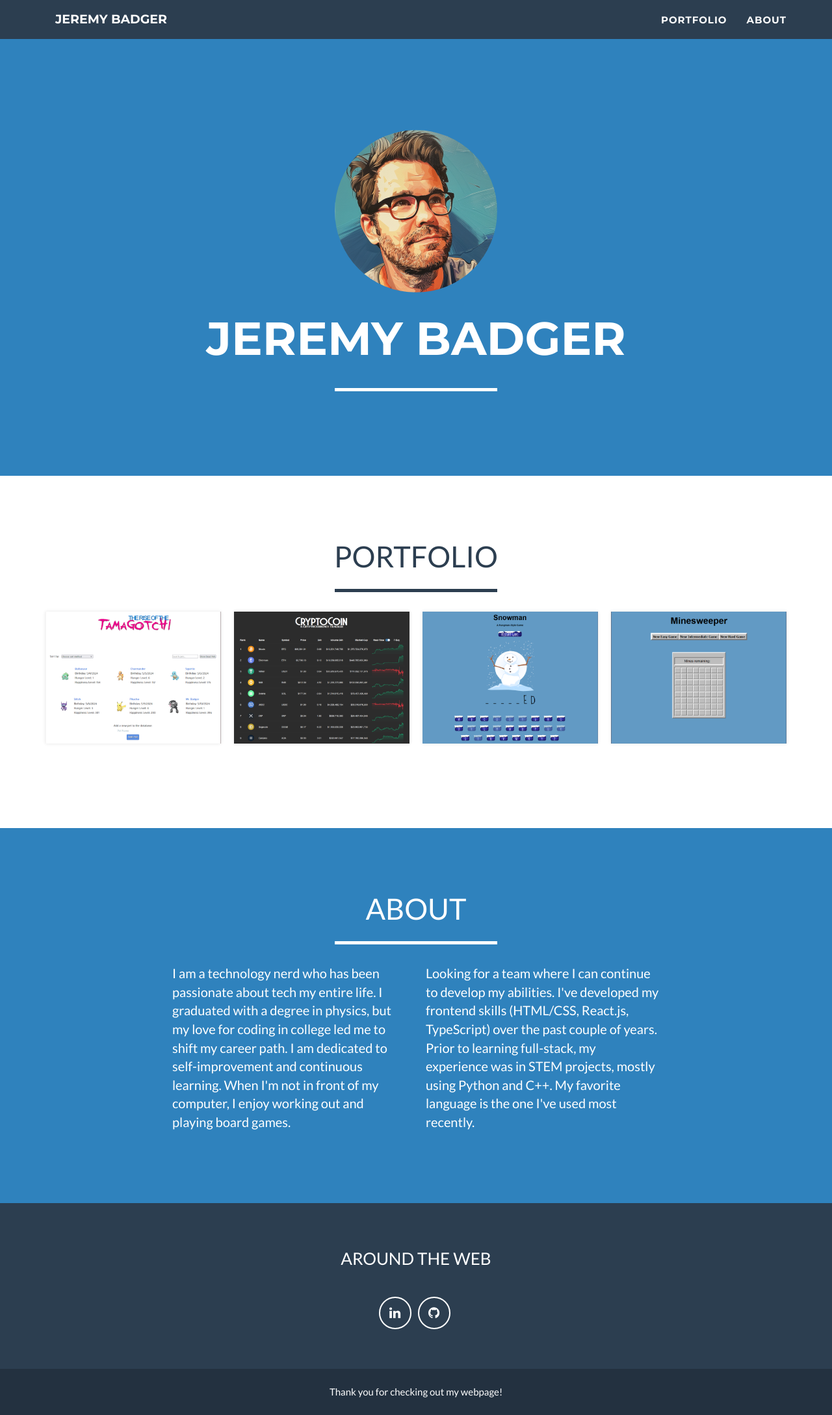
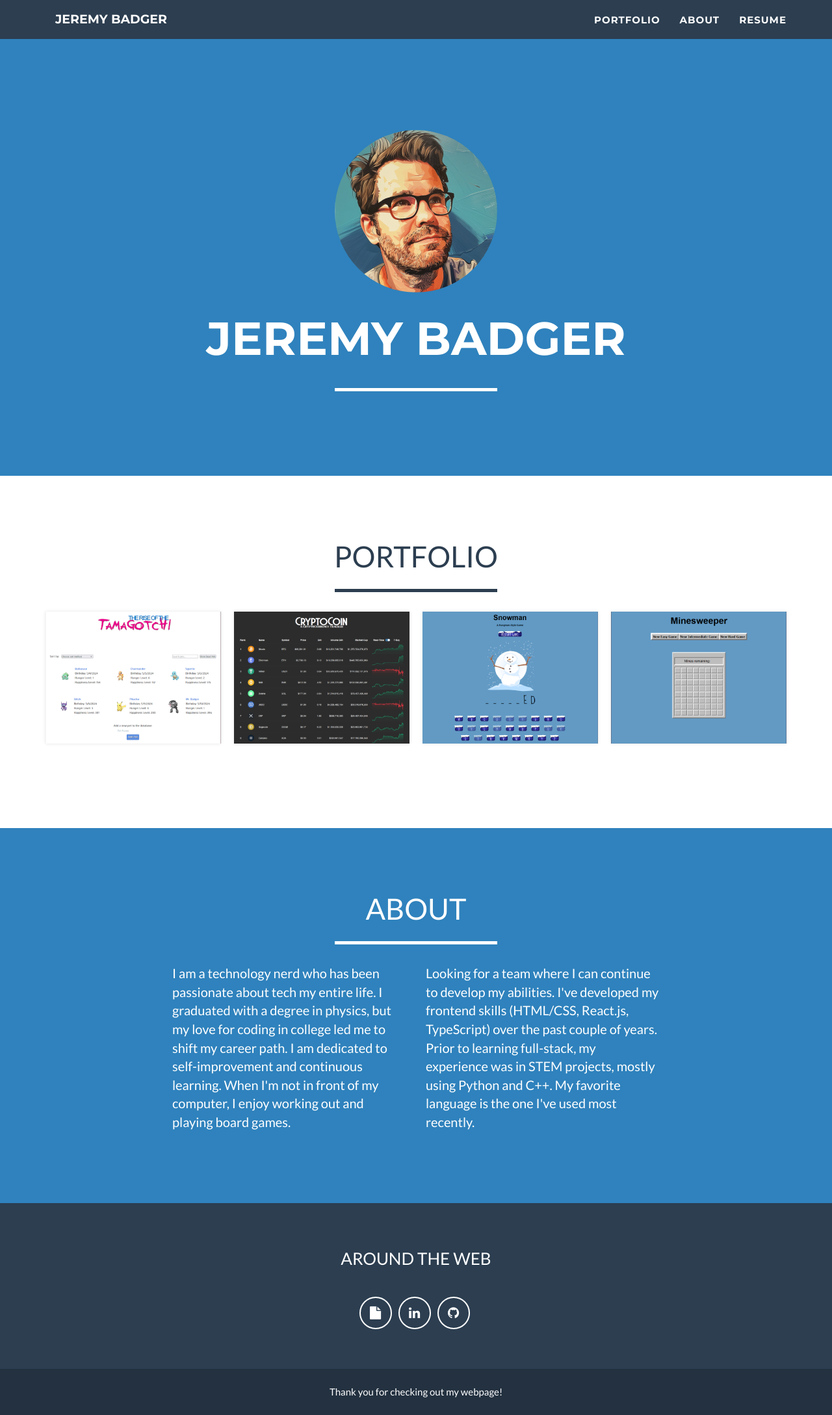
Before and after one commit to jbadge/Portfolio, a React (Vite) app: page / in a window 1280 px wide. Shown: the whole page at 65% size. Built offline with nearby package versions, Linux system fonts and the light colour scheme.

Commit message:
Added resume link in Nav

```diff
--- a/src/components/Footer.tsx
+++ b/src/components/Footer.tsx
@@ -10,6 +10,14 @@ const Footer = () => {
             <div className="footer-col col-md-4">
               <h3>Around the Web</h3>
               <ul className="list-inline">
+                <li>
+                  <a
+                    href="https://resume.jeremybadger.com"
+                    className="btn-social btn-outline"
+                  >
+                    <i className="fa fa-fw fa-file"></i>
+                  </a>
+                </li>
                 <li>
                   <a
                     href="https://www.linkedin.com/in/jeremybadger"
--- a/src/components/NavBar.tsx
+++ b/src/components/NavBar.tsx
@@ -100,6 +100,9 @@ const NavBar: React.FC<NavBarProps> = ({ handleNavLinkClick }: NavBarProps) => {
                 About
               </a>
             </li>
+            <li className="page-scroll">
+              <a href="https://resume.jeremybadger.com">Resume</a>
+            </li>
           </ul>
         </div>
       </div>
```
